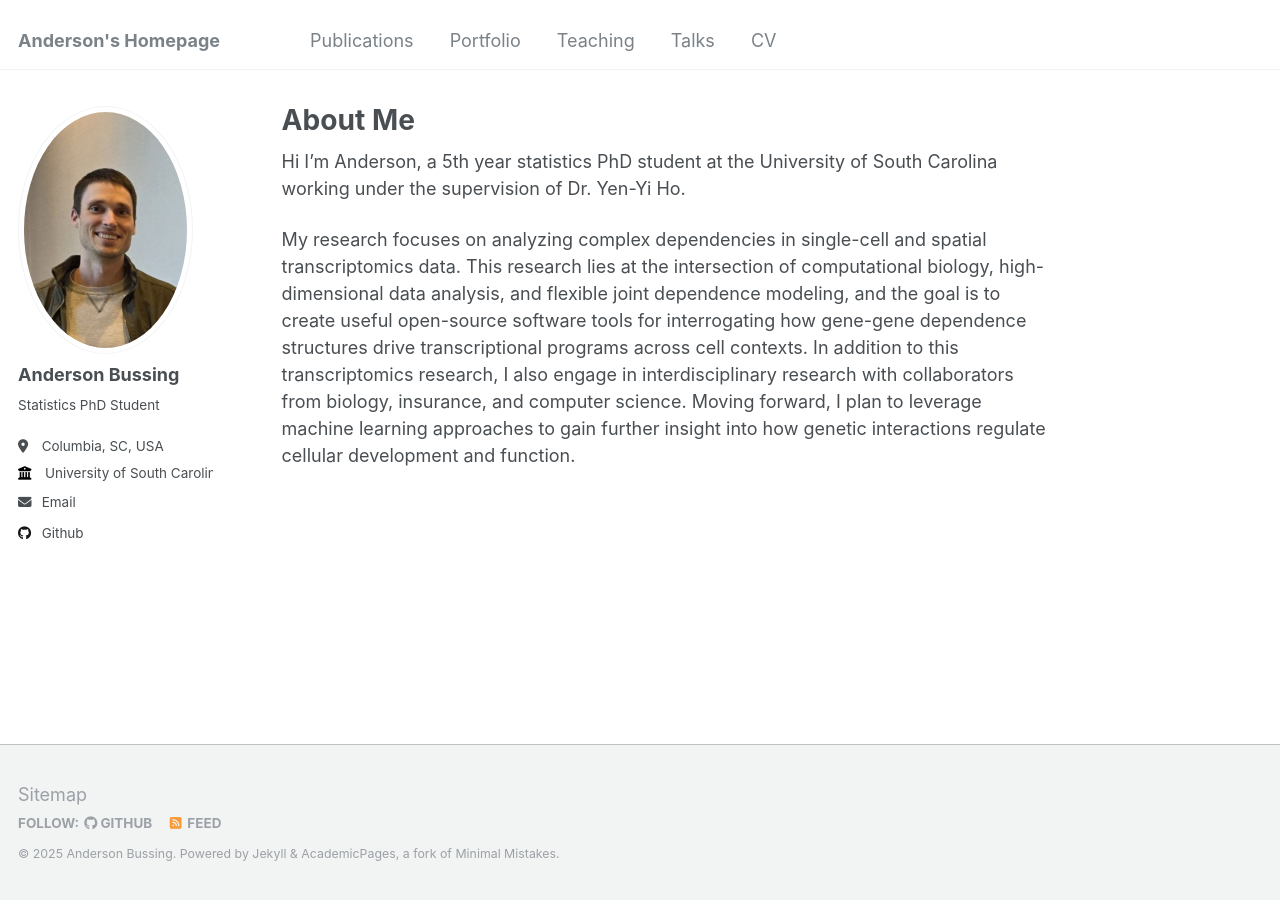
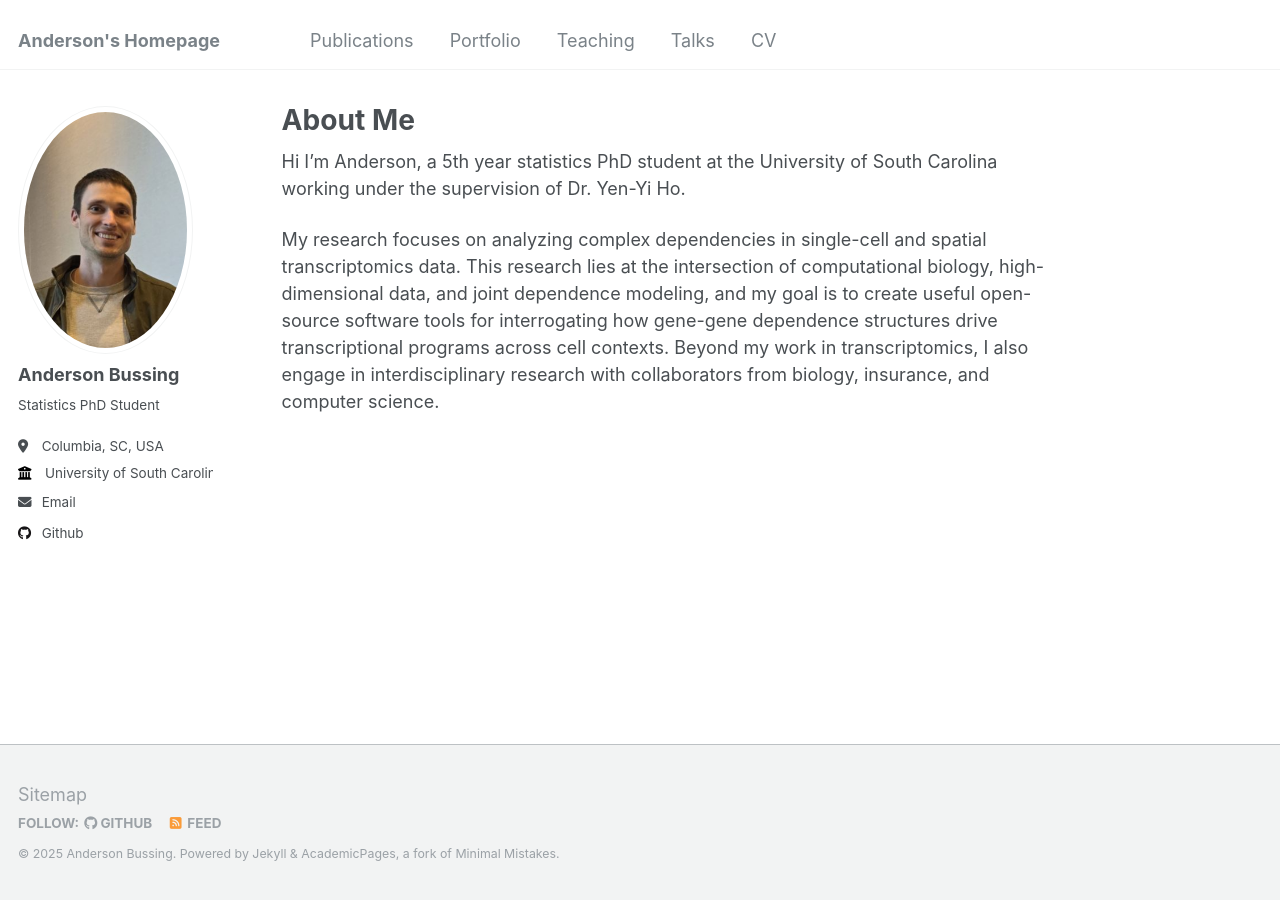
Before and after one commit to abussing/abussing.github.io, a Jekyll site: the page built from _pages/about.md, in a window 1280 px wide. Built offline with Jekyll 4.4.1, drawn with Linux system fonts in a browser that asks for light colours.

Commit message:
Update about.md

```diff
--- a/_pages/about.md
+++ b/_pages/about.md
@@ -9,4 +9,4 @@ redirect_from:
 
 Hi I'm Anderson, a 5th year statistics PhD student at the University of South Carolina working under the supervision of Dr. Yen-Yi Ho.
 
-My research focuses on analyzing complex dependencies in single-cell and spatial transcriptomics data. This research lies at the intersection of computational biology, high-dimensional data analysis, and flexible joint dependence modeling, and the goal is to create useful open-source software tools for interrogating how gene-gene dependence structures drive transcriptional programs across cell contexts. In addition to this transcriptomics research, I also engage in interdisciplinary research with collaborators from biology, insurance, and computer science. Moving forward, I plan to leverage machine learning approaches to gain further insight into how genetic interactions regulate cellular development and function.
+My research focuses on analyzing complex dependencies in single-cell and spatial transcriptomics data. This research lies at the intersection of computational biology, high-dimensional data, and joint dependence modeling, and my goal is to create useful open-source software tools for interrogating how gene-gene dependence structures drive transcriptional programs across cell contexts. Beyond my work in transcriptomics, I also engage in interdisciplinary research with collaborators from biology, insurance, and computer science.
```
